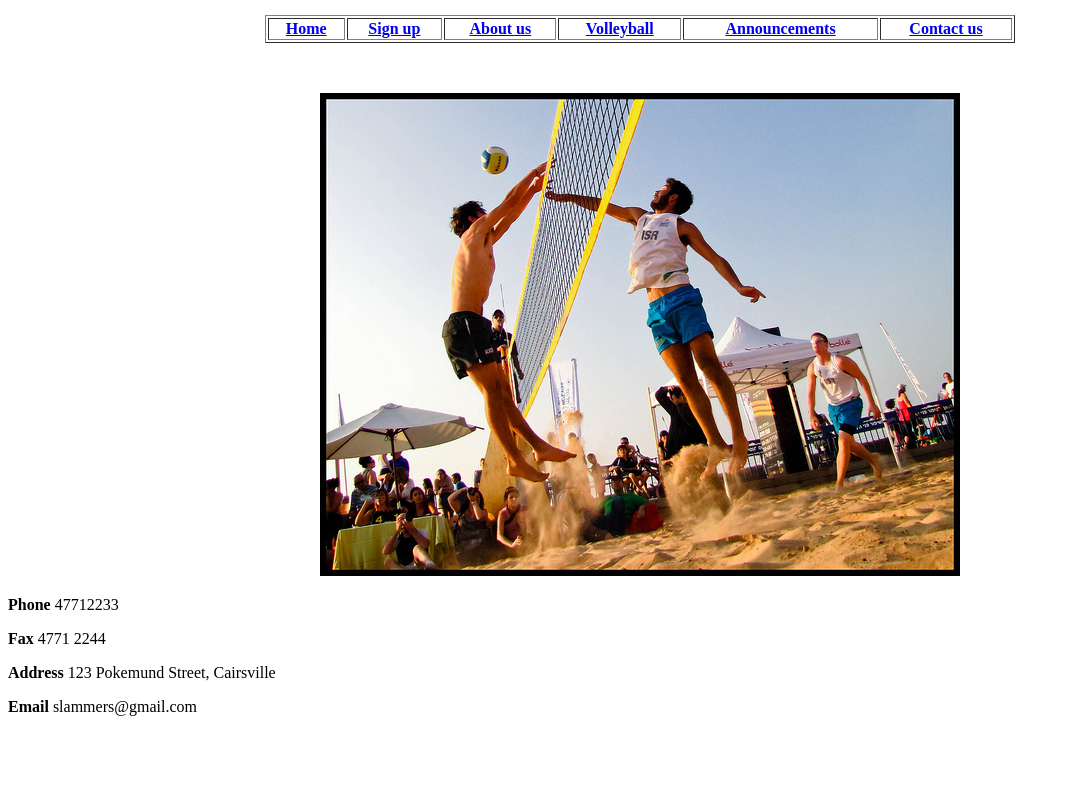
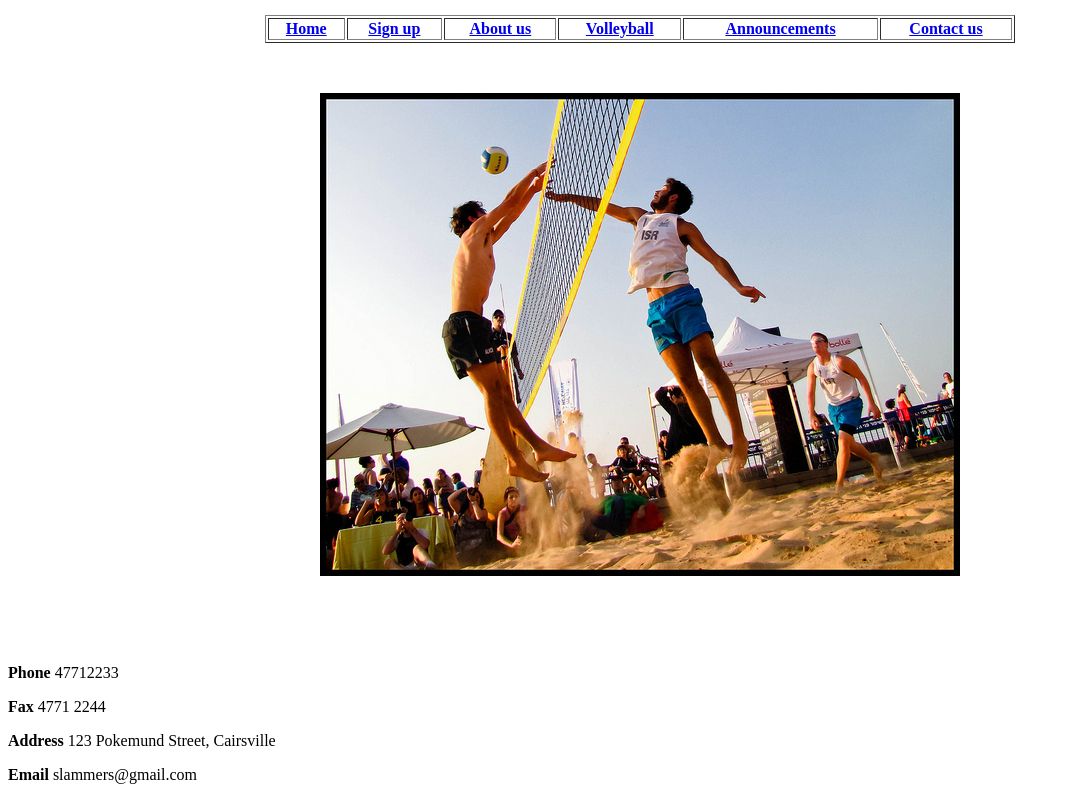
Before and after one commit to LouiseJaeger/Assignment-1, a plain HTML site: page index.html in a window 1280 px wide. Shown: the part 307-1107 px from the top of the page, without its empty margins (0-1070 px from the left). Before the commit the page ends 1039 px from the top, so only its background shows below. Drawn offline with Linux system fonts and the light colour scheme.

Commit message:
code change
index

```diff
--- a/index.html
+++ b/index.html
@@ -31,6 +31,9 @@
 
 <center><img src="images/5208457834_f7d61d8445_z.jpg" width="640" height="483" alt=""/></center>
 
+ <p>&nbsp;</p>
+  <p>&nbsp;</p>
+
 <footer>
   <p><strong>Phone</strong> 47712233    </p>
   <p><Strong>Fax</Strong> 4771 2244    </p>
```
